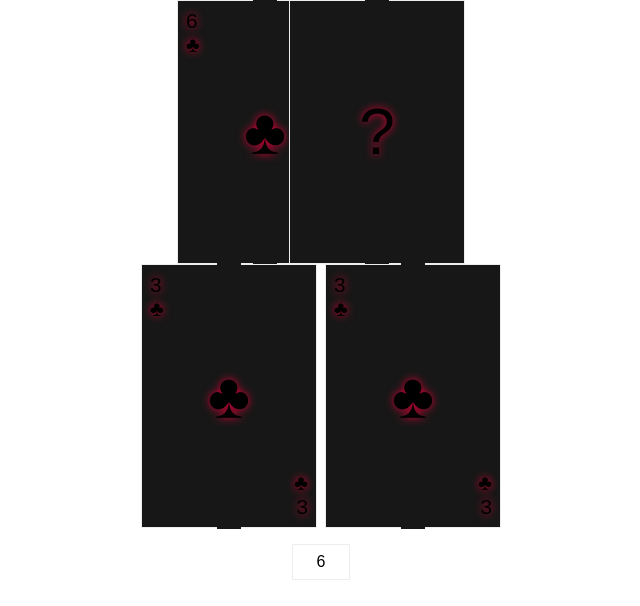
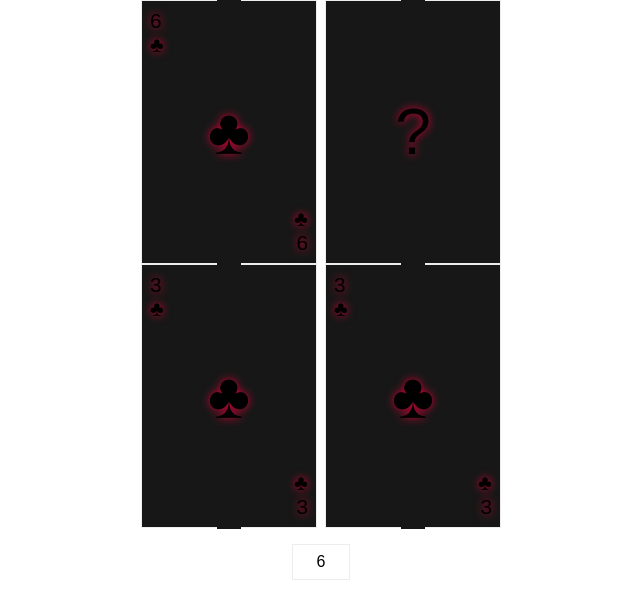
Before and after one commit to timdvlpr/blackjack, an Angular app: page / in a window 1280 px wide. Shown: the top 606 px of the page, without its empty margins (319-959 px from the left). Built offline with nearby package versions, Linux system fonts and the light colour scheme.

Commit message:
added positive margin to dealer cards

```diff
--- a/src/app/components/dealer/dealer.component.scss
+++ b/src/app/components/dealer/dealer.component.scss
@@ -3,6 +3,6 @@
 .dealer-cards {
   @include flex-center;
   app-card {
-    margin: 0 -2rem;
+    margin: 0 0.25rem;
   }
 }
```
